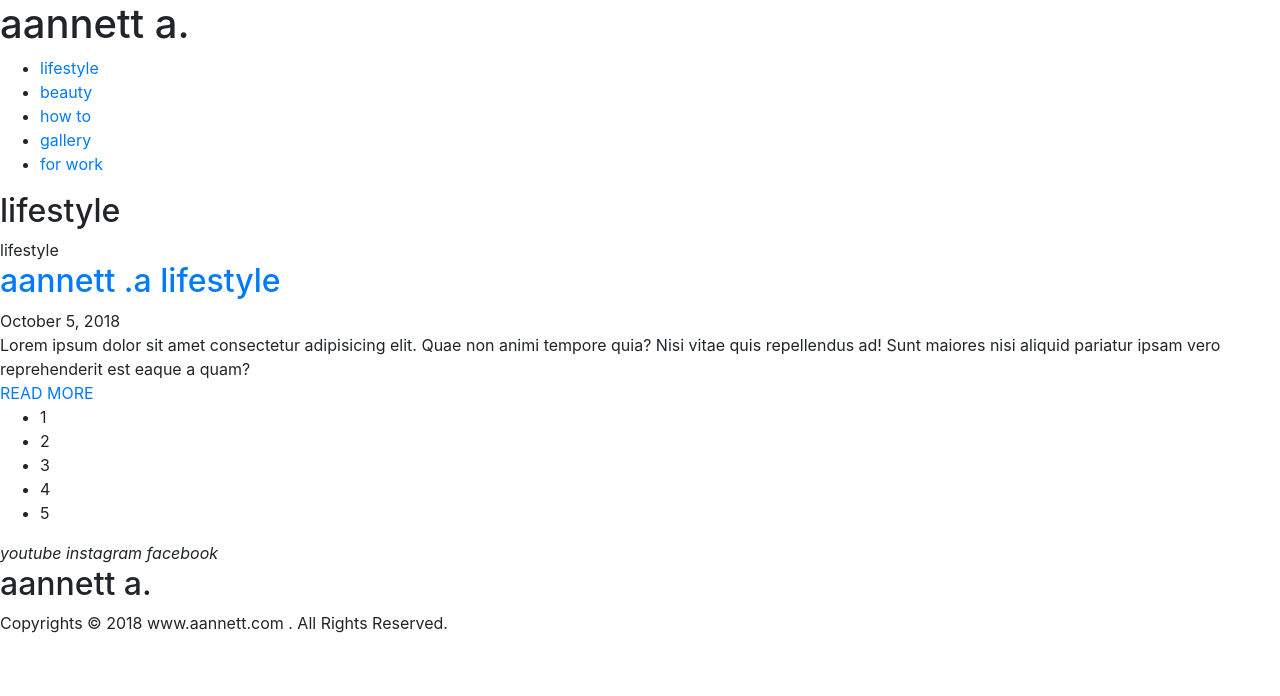
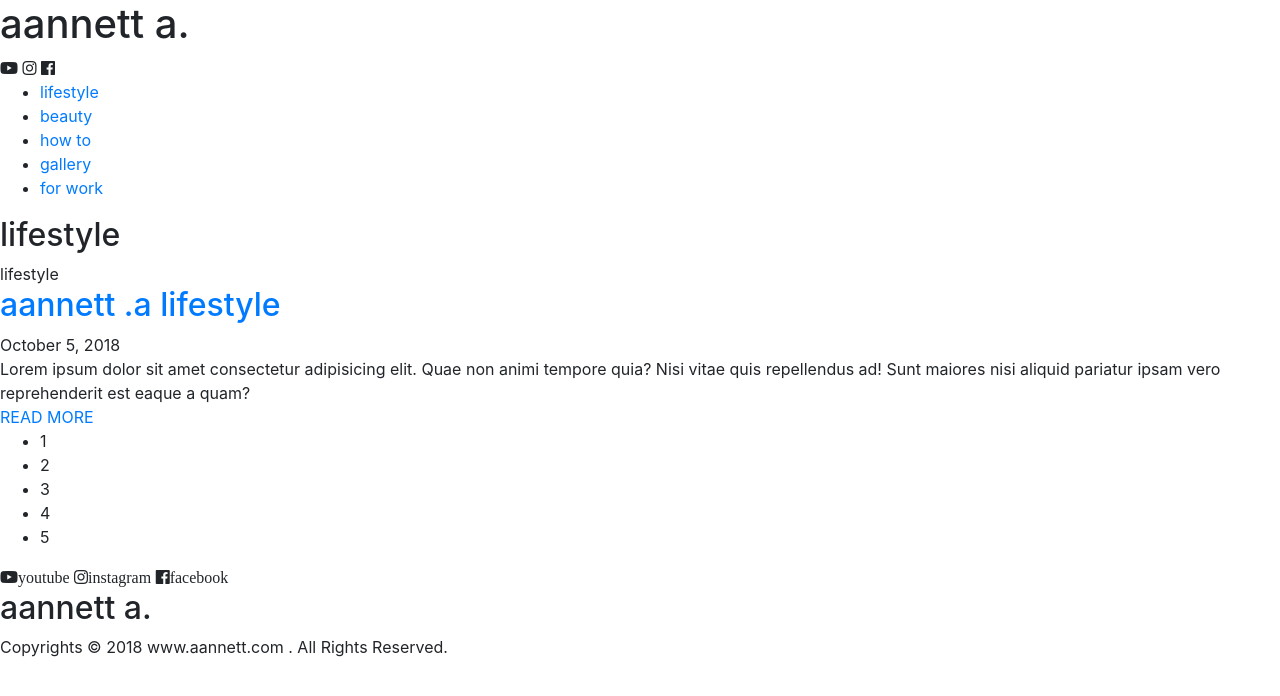
Before and after one commit to paiboon15721/aannett, a website: page dist/index.html in a window 1280 px wide. Drawn offline with Linux system fonts and the light colour scheme.

Commit message:
setup fontawesome

```diff
--- a/scss/main.scss
+++ b/scss/main.scss
@@ -1 +1,3 @@
+@import "./fontawesome/scss/fontawesome.scss";
+@import "./fontawesome/scss/brands.scss";
 @import 'node_modules/bootstrap/scss/bootstrap';
```
Also changed, not shown: dist/css/main.css.
